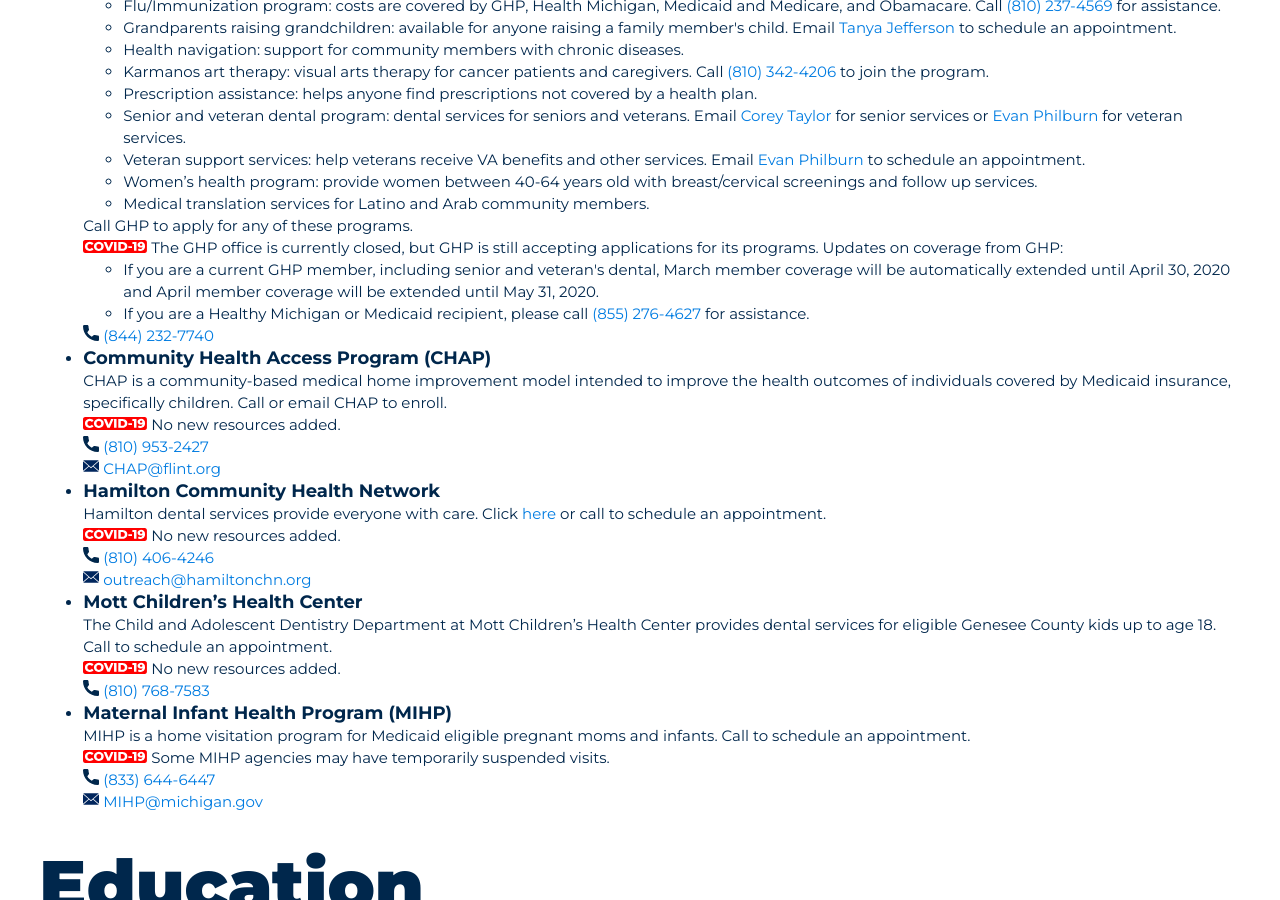
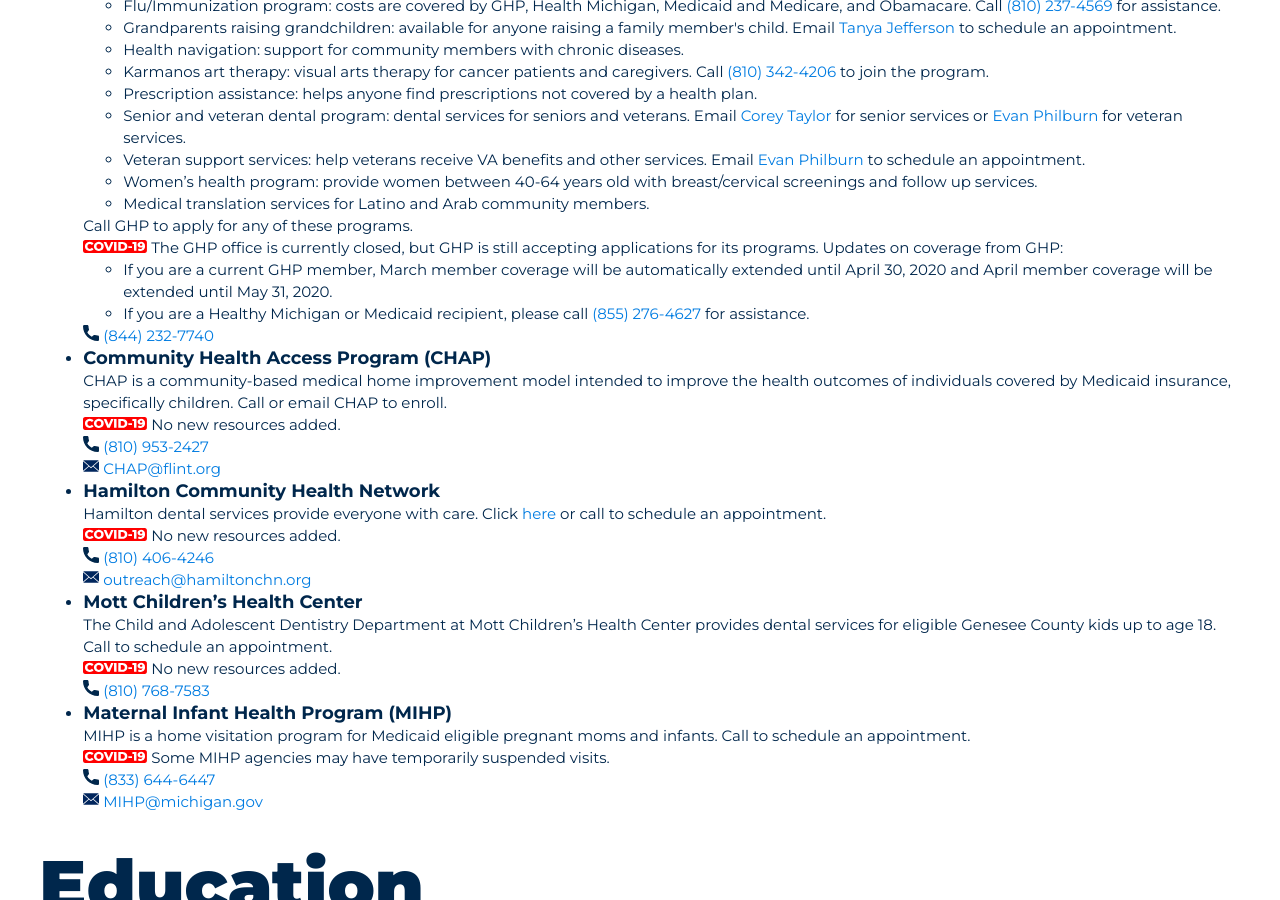
Before and after one commit to umichfjp/umichfjp.github.io, a Jekyll site: the page built from pages/resources.html, in a window 1280 px wide and 900 px high, scrolled down 2401 px. Built offline with Jekyll 4.4.1, drawn with Linux system fonts in a browser that asks for light colours.

Commit message:
Update resources.html

```diff
--- a/pages/resources.html
+++ b/pages/resources.html
@@ -185,7 +185,7 @@ title: Resources - FJP
             </ul>
             Call GHP to apply for any of these programs.
             <br /><img src="https://umichfjp.github.io/assets/icons/covid.svg" alt="covid-19" style="width:64px;"> The GHP office is currently closed, but GHP is still accepting applications for its programs. Updates on coverage from GHP:
-              <ul><li>If you are a current GHP member, including senior and veteran's dental, March member coverage will be automatically extended until April 30, 2020 and April member coverage will be extended until May 31, 2020.</li>
+              <ul><li>If you are a current GHP member, March member coverage will be automatically extended until April 30, 2020 and April member coverage will be extended until May 31, 2020.</li>
               <li>If you are a Healthy Michigan or Medicaid recipient, please call <a href="tel:+1855-276-4627">(855) 276-4627</a> for assistance.</li></ul>
             <img src="https://umichfjp.github.io/assets/icons/phone.svg" alt="Phone" style="width:16px;"> <a href="tel:+1844-232-7740">(844) 232-7740</a>
           </li>
```
